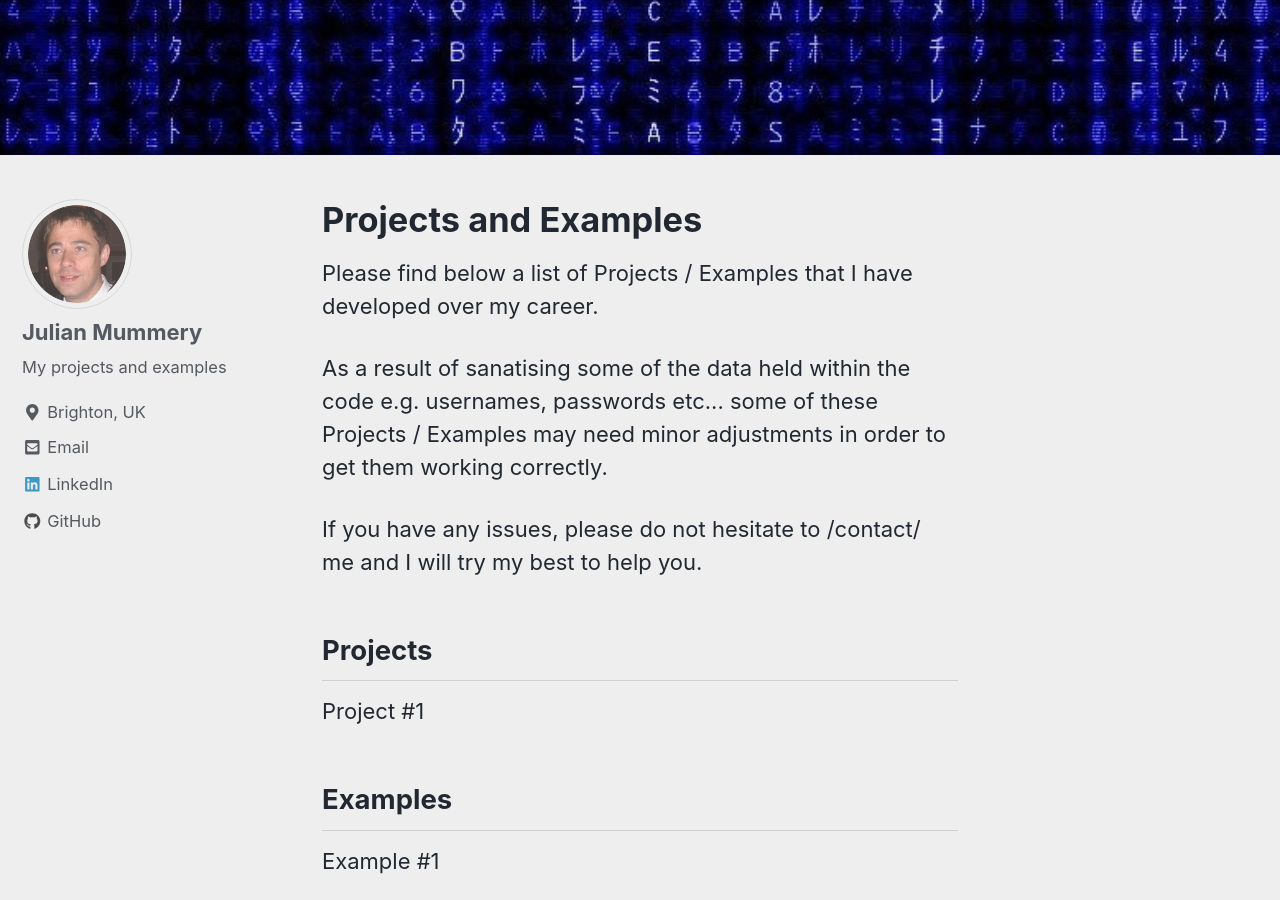
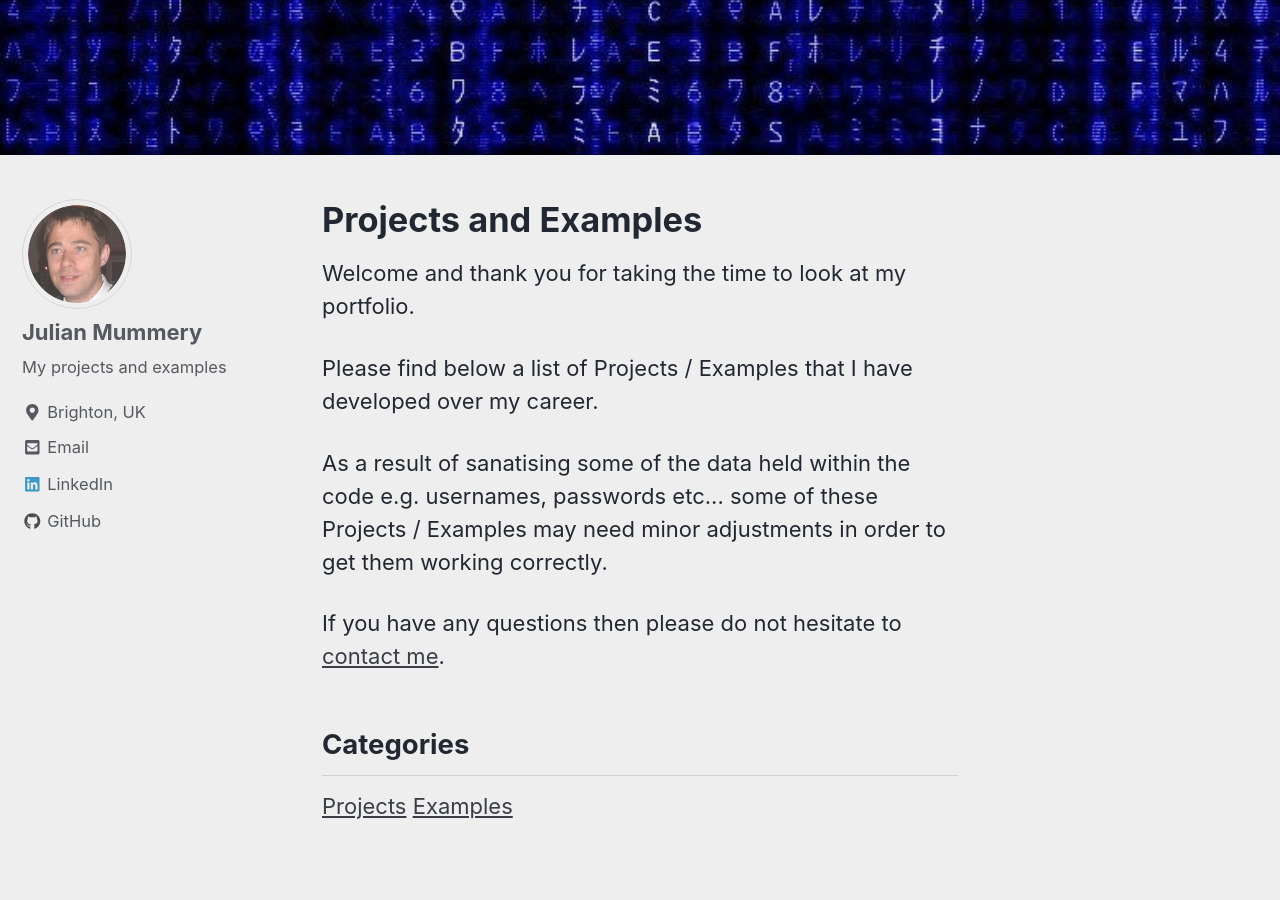
Before and after one commit to julianmummery/julianmummery.github.io, a Jekyll site: the page built from index.html, in a window 1280 px wide and 900 px high, scrolled down 233 px. Built offline with Jekyll 4.4.1, drawn with Linux system fonts in a browser that asks for light colours; nearby versions of some CDN libraries; the list of posts is cut into pages by our own code.

Commit message:
Update index.html

```diff
--- a/index.html
+++ b/index.html
@@ -6,15 +6,17 @@ header:
 ---
 <h1>Projects and Examples</h1>
 
+<p>Welcome and thank you for taking the time to look at my portfolio.</p>
+
 <p>Please find below a list of Projects / Examples that I have developed over my career.</p>
 
 <p>As a result of sanatising some of the data held within the code e.g. usernames, passwords etc...
 some of these Projects / Examples may need minor adjustments in order to get them working correctly.</p>
 
-<p>If you have any issues, please do not hesitate to /contact/ me and I will try my best to help you.</p>
+<p>If you have any questions then please do not hesitate to <a href="mailto:julianmummery@gmail.com" target="_blank">contact me</a>.</p>
 
-<h2>Projects</h2>
-<p>Project #1</p>
+<h2>Categories</h2>
 
-<h2>Examples</h2>
-<p>Example #1</p>
+<a href="https://julianmummery.github.io/projects/" target="_self">Projects</a>
+
+<a href="https://julianmummery.github.io/examples/" target="_self">Examples</a>
```
